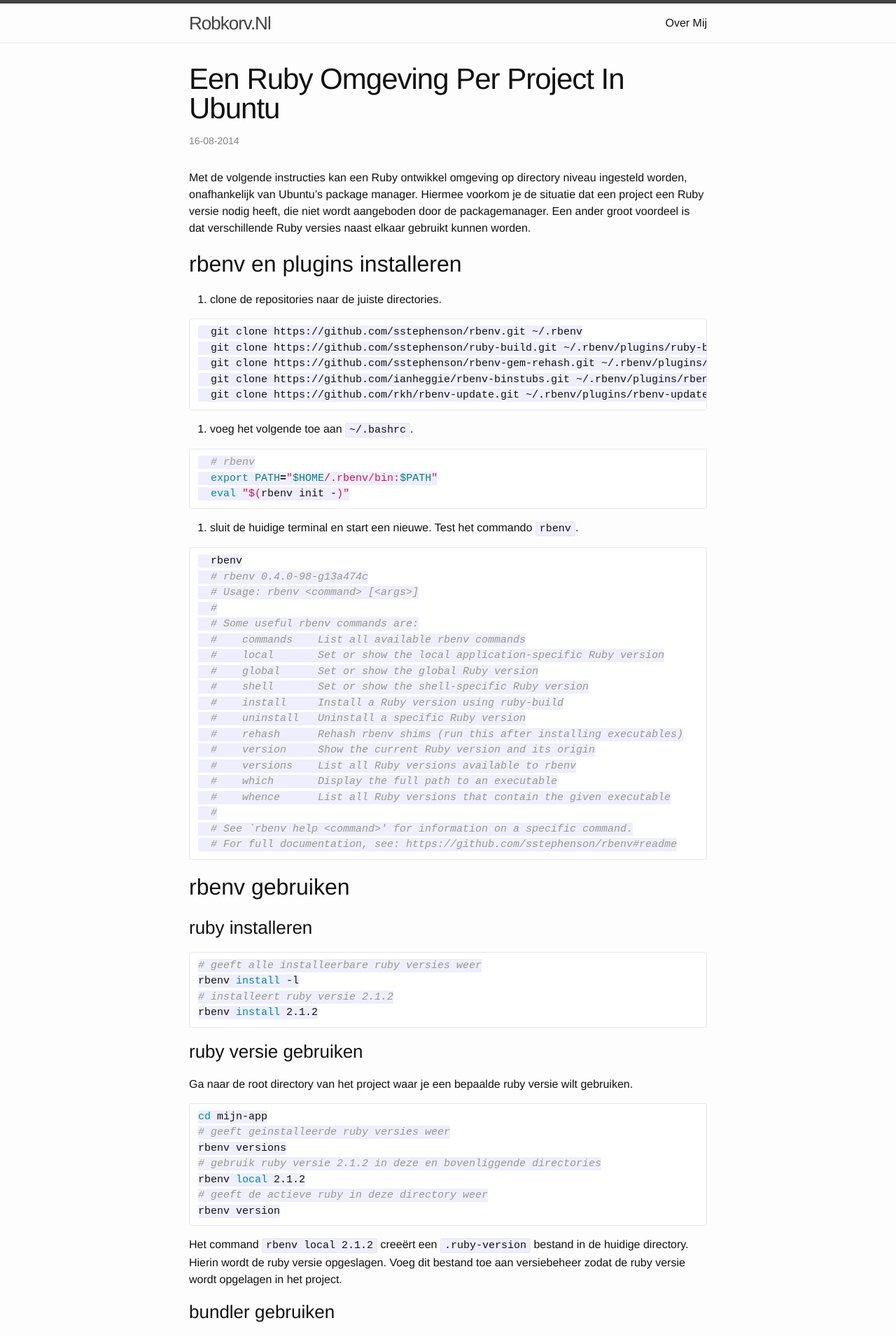
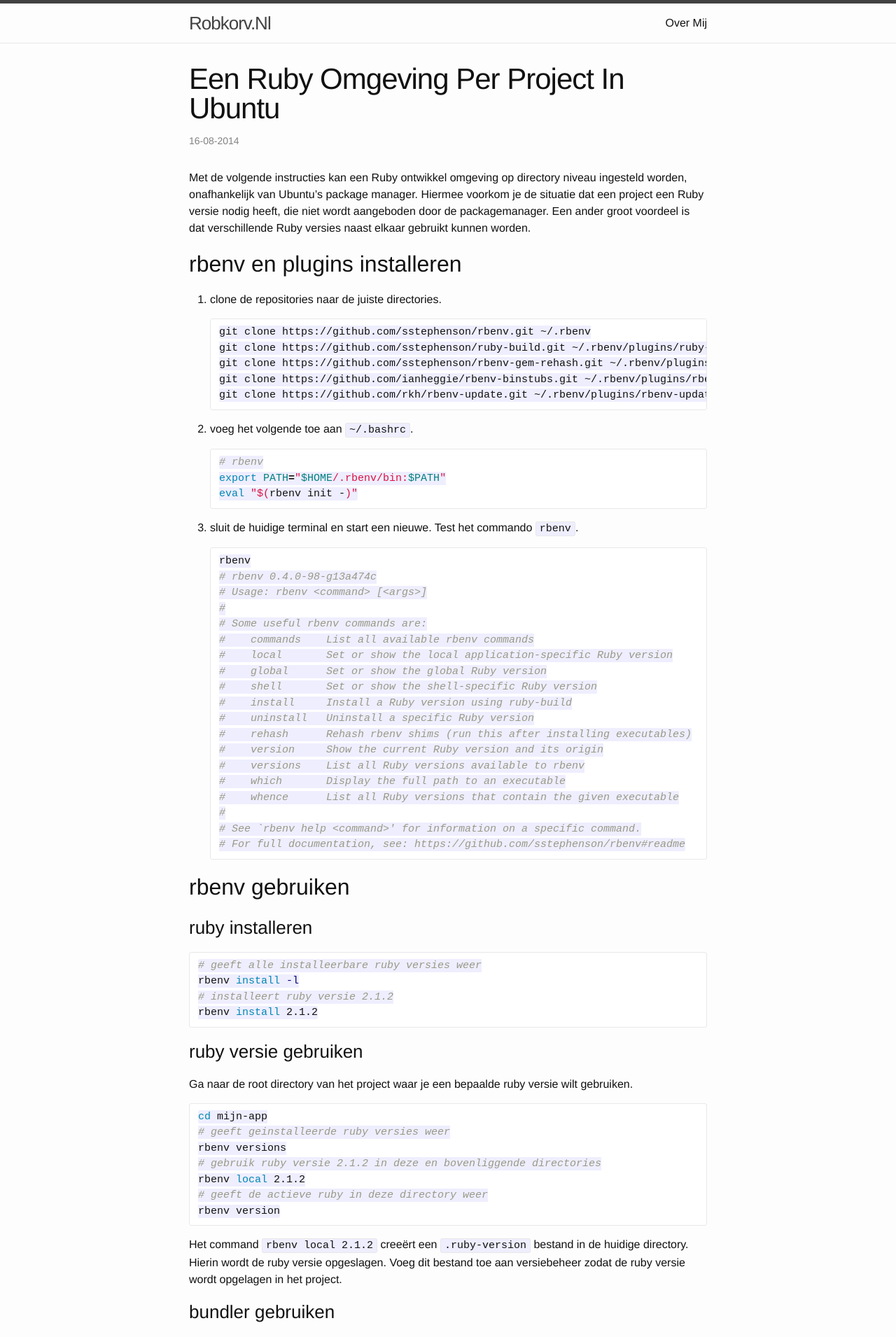
Before and after one commit to robkorv/robkorv.github.io, a Jekyll site: the page built from _posts/2014-08-16-een-ruby-omgeving-per-project-in-ubuntu.markdown, in a window 1280 px wide. Shown: the top 1910 px of the page at 70% size. Built offline with Jekyll 4.4.1, drawn with Linux system fonts in a browser that asks for light colours; comment, search, counter and statistics services are not loaded.

Commit message:
fenced code blocks to ~~~ style

````diff
--- a/_config.yml
+++ b/_config.yml
@@ -12,6 +12,9 @@
 
 # render settings
 markdown: kramdown
+kramdown:
+  enable_coderay: false
+highlighter: rouge
 
 # do not render
 exclude:
--- a/_posts/2014-08-16-een-ruby-omgeving-per-project-in-ubuntu.markdown
+++ b/_posts/2014-08-16-een-ruby-omgeving-per-project-in-ubuntu.markdown
@@ -13,65 +13,65 @@
 
 ## rbenv en plugins installeren
 
-1. clone de repositories naar de juiste directories.
+1.  clone de repositories naar de juiste directories.
 
-  ```bash
-  git clone https://github.com/sstephenson/rbenv.git ~/.rbenv
-  git clone https://github.com/sstephenson/ruby-build.git ~/.rbenv/plugins/ruby-build
-  git clone https://github.com/sstephenson/rbenv-gem-rehash.git ~/.rbenv/plugins/rbenv-gem-rehash
-  git clone https://github.com/ianheggie/rbenv-binstubs.git ~/.rbenv/plugins/rbenv-binstubs
-  git clone https://github.com/rkh/rbenv-update.git ~/.rbenv/plugins/rbenv-update
-  ```
+    ~~~bash
+    git clone https://github.com/sstephenson/rbenv.git ~/.rbenv
+    git clone https://github.com/sstephenson/ruby-build.git ~/.rbenv/plugins/ruby-build
+    git clone https://github.com/sstephenson/rbenv-gem-rehash.git ~/.rbenv/plugins/rbenv-gem-rehash
+    git clone https://github.com/ianheggie/rbenv-binstubs.git ~/.rbenv/plugins/rbenv-binstubs
+    git clone https://github.com/rkh/rbenv-update.git ~/.rbenv/plugins/rbenv-update
+    ~~~
 
-2. voeg het volgende toe aan `~/.bashrc`.
+2.  voeg het volgende toe aan `~/.bashrc`.
 
-  ```bash
-  # rbenv
-  export PATH="$HOME/.rbenv/bin:$PATH"
-  eval "$(rbenv init -)"
-  ```
+    ~~~bash
+    # rbenv
+    export PATH="$HOME/.rbenv/bin:$PATH"
+    eval "$(rbenv init -)"
+    ~~~
 
-3. sluit de huidige terminal en start een nieuwe. Test het commando `rbenv`.
+3.  sluit de huidige terminal en start een nieuwe. Test het commando `rbenv`.
 
-  ```bash
-  rbenv
-  # rbenv 0.4.0-98-g13a474c
-  # Usage: rbenv <command> [<args>]
-  #
-  # Some useful rbenv commands are:
-  #    commands    List all available rbenv commands
-  #    local       Set or show the local application-specific Ruby version
-  #    global      Set or show the global Ruby version
-  #    shell       Set or show the shell-specific Ruby version
-  #    install     Install a Ruby version using ruby-build
-  #    uninstall   Uninstall a specific Ruby version
-  #    rehash      Rehash rbenv shims (run this after installing executables)
-  #    version     Show the current Ruby version and its origin
-  #    versions    List all Ruby versions available to rbenv
-  #    which       Display the full path to an executable
-  #    whence      List all Ruby versions that contain the given executable
-  #
-  # See `rbenv help <command>' for information on a specific command.
-  # For full documentation, see: https://github.com/sstephenson/rbenv#readme
-  ```
+    ~~~bash
+    rbenv
+    # rbenv 0.4.0-98-g13a474c
+    # Usage: rbenv <command> [<args>]
+    #
+    # Some useful rbenv commands are:
+    #    commands    List all available rbenv commands
+    #    local       Set or show the local application-specific Ruby version
+    #    global      Set or show the global Ruby version
+    #    shell       Set or show the shell-specific Ruby version
+    #    install     Install a Ruby version using ruby-build
+    #    uninstall   Uninstall a specific Ruby version
+    #    rehash      Rehash rbenv shims (run this after installing executables)
+    #    version     Show the current Ruby version and its origin
+    #    versions    List all Ruby versions available to rbenv
+    #    which       Display the full path to an executable
+    #    whence      List all Ruby versions that contain the given executable
+    #
+    # See `rbenv help <command>' for information on a specific command.
+    # For full documentation, see: https://github.com/sstephenson/rbenv#readme
+    ~~~
 
 ## rbenv gebruiken
 
 ### ruby installeren
 
-```bash
+~~~bash
 # geeft alle installeerbare ruby versies weer
 rbenv install -l
 # installeert ruby versie 2.1.2
 rbenv install 2.1.2
-```
+~~~
 
 ### ruby versie gebruiken
 
 Ga naar de root directory van het project waar je een bepaalde ruby versie wilt
 gebruiken.
 
-```bash
+~~~bash
 cd mijn-app
 # geeft geinstalleerde ruby versies weer
 rbenv versions
@@ -79,7 +79,7 @@
 rbenv local 2.1.2
 # geeft de actieve ruby in deze directory weer
 rbenv version
-```
+~~~
 
 Het command `rbenv local 2.1.2` creeërt een `.ruby-version` bestand in de huidige
 directory. Hierin wordt de ruby versie opgeslagen. Voeg dit bestand toe aan
@@ -90,16 +90,16 @@
 Als bundler binnen het project wordt gebruikt roep de `install` dan op de volgende
 wijze aan.
 
-```bash
+~~~bash
 bundle install --binstubs .bundle/bin
-```
+~~~
 
 Hierdoor kunnnen de commando's die bundler installeert zonder `bundle exec`
 aangeroepen worden.
 
 ### rbenv updaten
 
-```bash
+~~~bash
 # update rbenv en alle geinstalleerde plugins
 rbenv update
 # updating rbenv
@@ -139,10 +139,12 @@
 #
 # reloading rbenv
 #  |  done
-```
+~~~
 
 ---
+
 ## lees meer
+
 [rbenv](https://github.com/sstephenson/rbenv)
 [ruby-build](https://github.com/sstephenson/ruby-build)
 [rbenv-gem-rehash](https://github.com/sstephenson/rbenv-gem-rehash)
````
Also changed, not shown: README.md.
